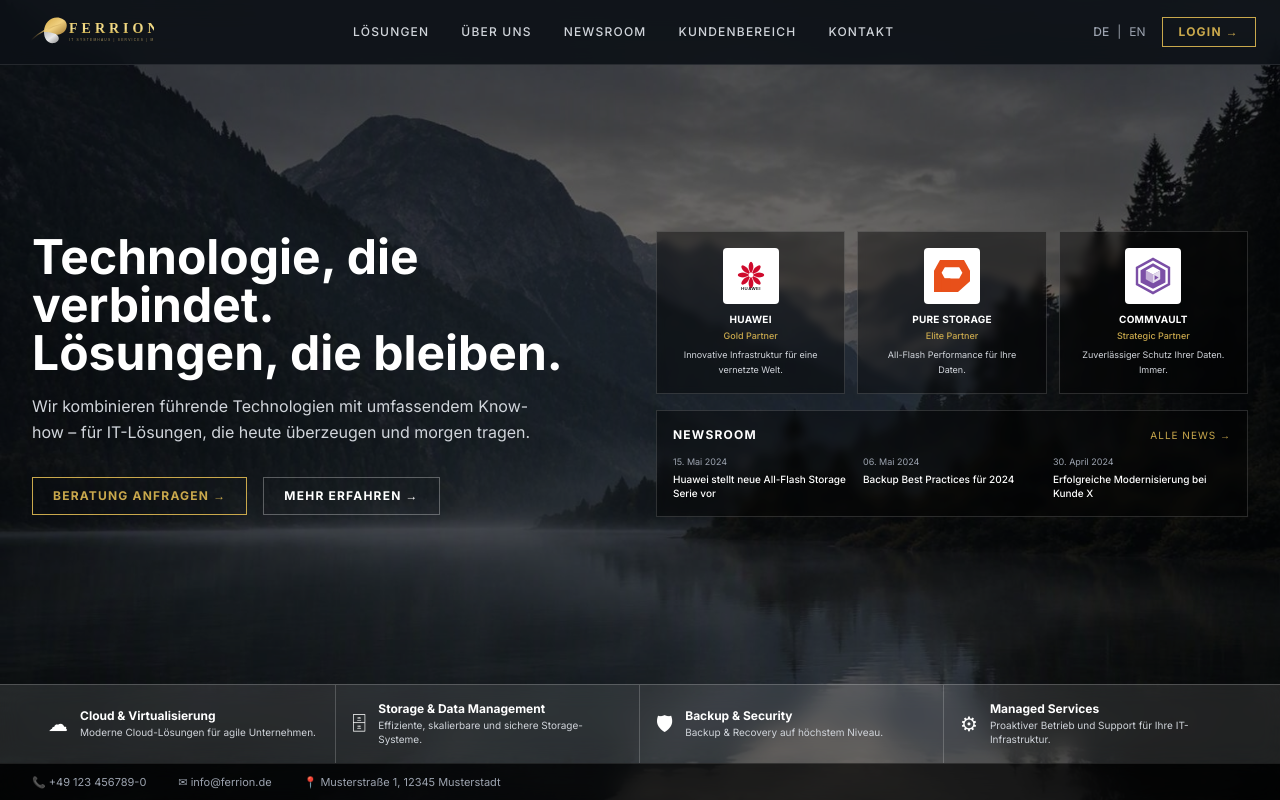
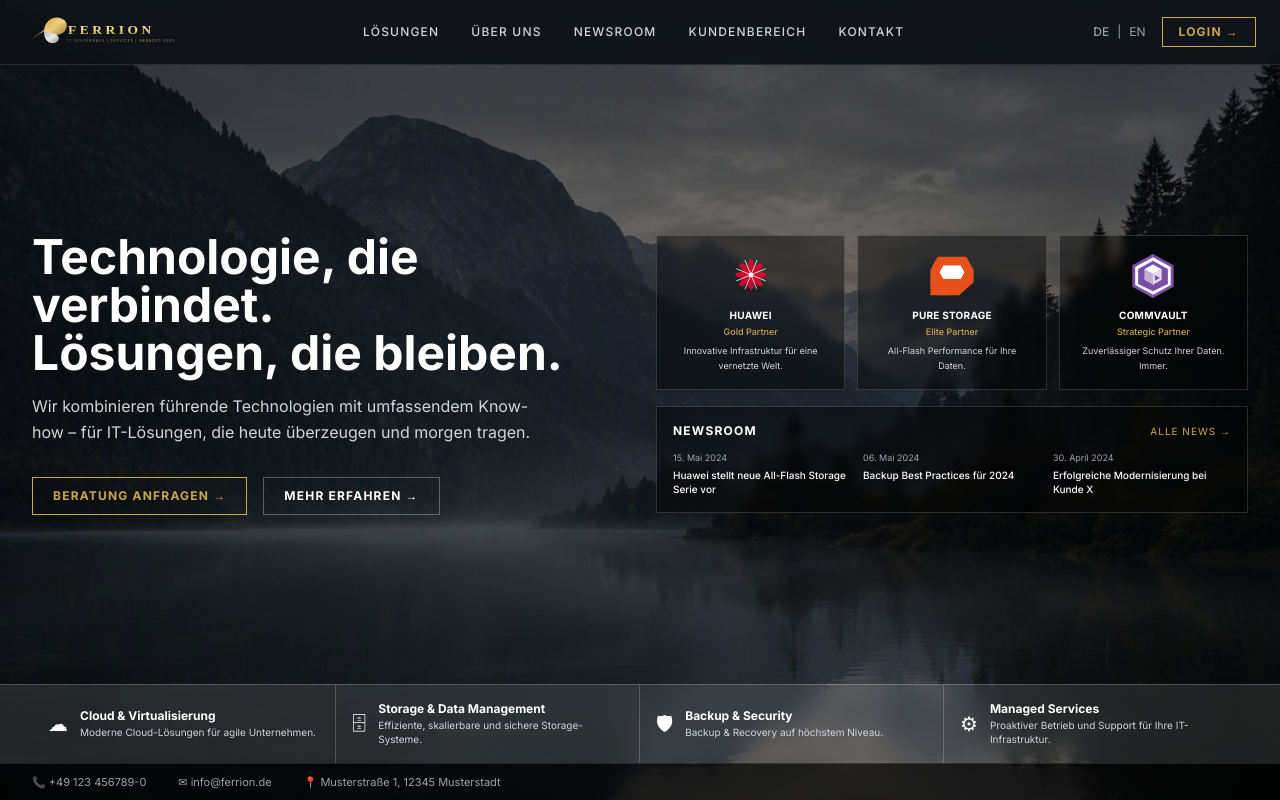
Before and after one commit to Ferrion26/ferrion-portal, a Next.js app: page / in a window 1280 px wide. Shown: the top 800 px of the page. Built offline with nearby package versions, Linux system fonts and the light colour scheme.

Commit message:
fix: ferrion logo N cutoff, remove white bg from partner logos

```diff
--- a/src/components/home/Hero.tsx
+++ b/src/components/home/Hero.tsx
@@ -86,9 +86,7 @@
                   key={p.name}
                   className="bg-black/40 backdrop-blur-sm border border-white/15 p-4 flex flex-col items-center text-center hover:bg-black/60 transition-colors"
                 >
-                  <div className="bg-white rounded p-1.5 w-14 h-14 flex items-center justify-center mb-2">
-                    <img src={p.logo} alt={p.name} className="w-10 h-10 object-contain" />
-                  </div>
+                  <img src={p.logo} alt={p.name} className="w-12 h-12 object-contain mb-2" />
                   <p className="text-white font-bold text-[10px] tracking-wide mb-0.5">{p.name}</p>
                   <p className="text-[#c9a84c] text-[9px] font-medium mb-1.5">{p.badge}</p>
                   <p className="text-gray-300 text-[9px] leading-relaxed">{p.desc}</p>
```
Also changed, not shown: public/logos/ferrion.svg.
